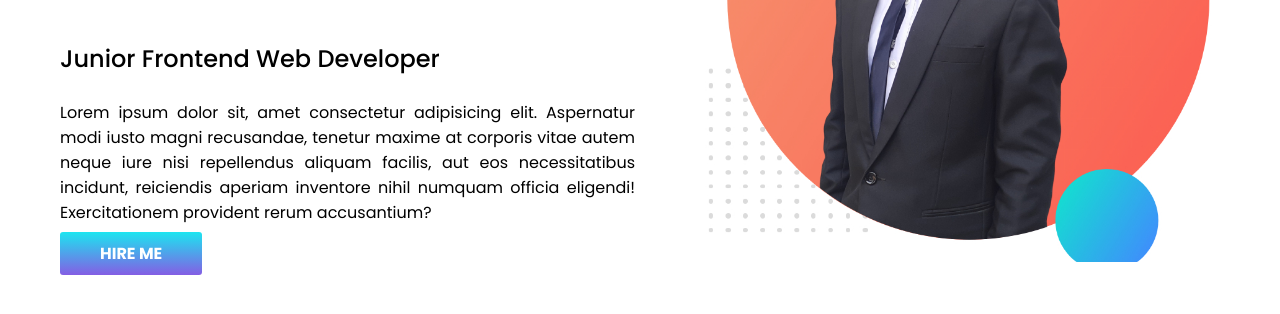
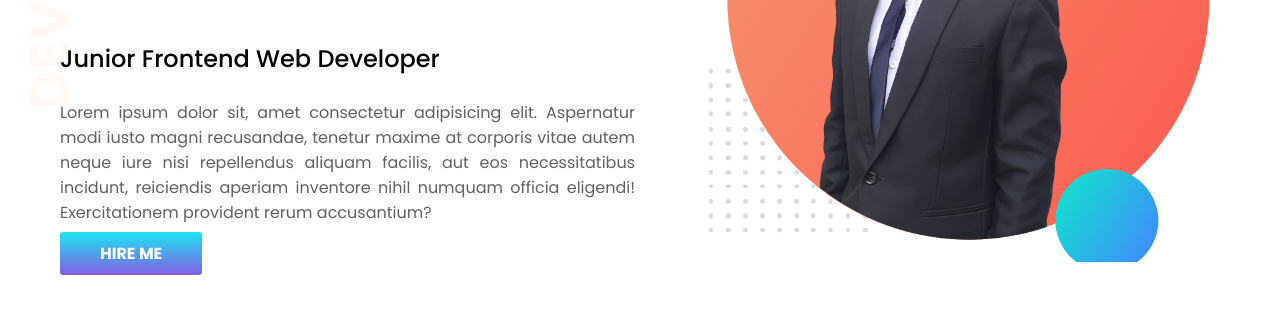
Before and after one commit to BMnafis/my-test-portfolio, a plain HTML site: page index.html in a window 1280 px wide. Shown: the part 252-566 px from the top of the page. Drawn offline with Linux system fonts and the light colour scheme.

Commit message:
banner complete

```diff
--- a/style.css
+++ b/style.css
@@ -32,6 +32,14 @@ h2 {
   padding: 10px 40px;
   border-radius: 3px;
   font-weight: 600;
+  transition: 0.6s all ease;
+}
+.action-btn:hover {
+  background-image: linear-gradient(#845ee4, #1ce5f0);
+}
+.banner {
+  background-image: url(img/top-banner.png);
+  background-repeat: no-repeat;
 }
 .left-banner {
   padding-left: 60px;
@@ -39,6 +47,7 @@ h2 {
 }
 .left-banner p {
   text-align: justify;
+  color: rgb(97, 97, 97);
 }
 .left-banner h3 {
   font-weight: 500;
```
